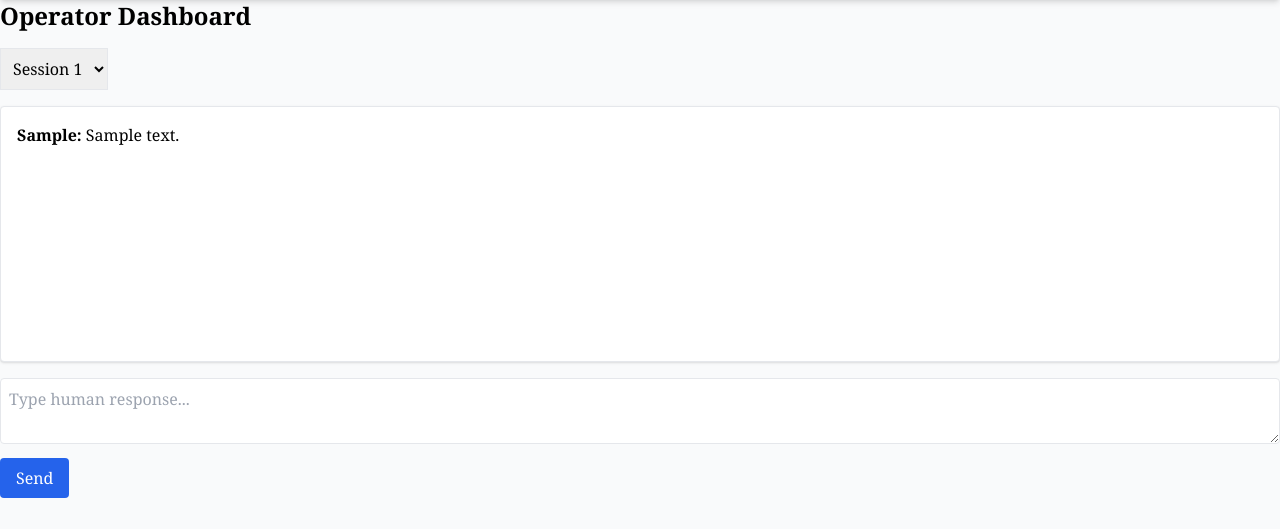
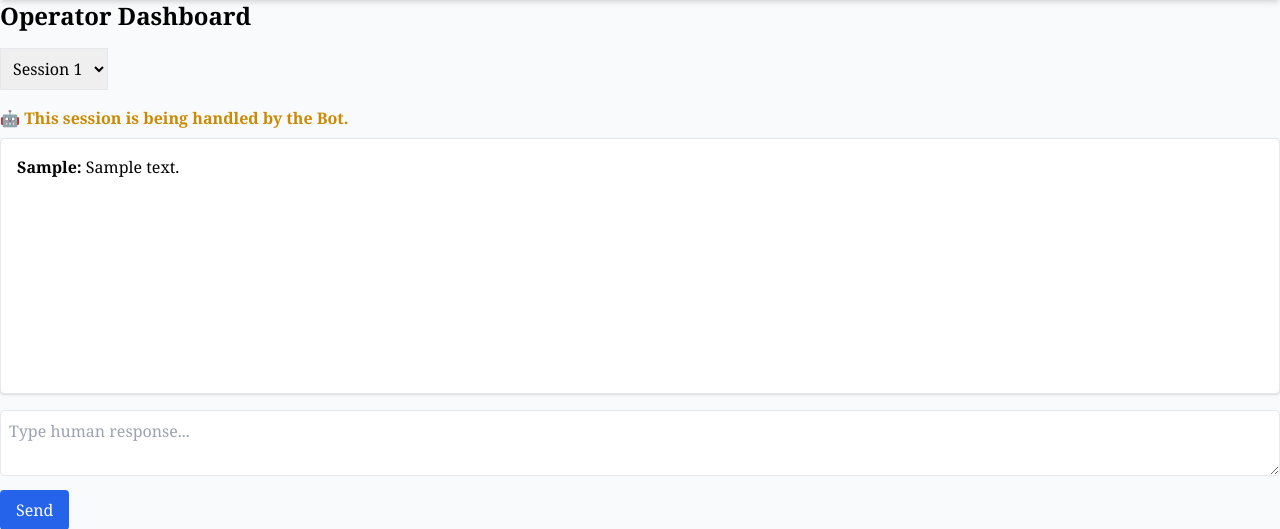
Before and after one commit to TediSina/TrinityChat, a Django app: page /dashboard/ in a window 1280 px wide. Shown: the part 64-593 px from the top of the page. Run offline with Django 5.2, Linux system fonts and the light colour scheme; tables that the repository leaves empty hold one stand-in row (values such as "Sample post"); data that the repository does not hold is empty; some libraries are stand-ins or nearby versions.

Commit message:
Show session status in dashboard.html.

```diff
--- a/chat/templates/chat/dashboard.html
+++ b/chat/templates/chat/dashboard.html
@@ -9,6 +9,14 @@
       {% endfor %}
     </select>
   </form>
+
+  <p id="session-status" class="font-semibold mb-2">
+    {% if is_human %}
+      <span class="text-green-600">🧑‍💻 This session is currently in Human Mode.</span>
+    {% else %}
+      <span class="text-yellow-600">🤖 This session is being handled by the Bot.</span>
+    {% endif %}
+  </p>
 
   <div id="chat-box" class="border p-4 h-64 overflow-y-scroll mb-4 bg-white rounded shadow" data-session-id="{{ current }}">
     {% for message in messages %}
@@ -24,6 +32,8 @@
 
   <script>
     const chatBox = document.getElementById("chat-box");
+    const sessionId = chatBox.dataset.sessionId;
+    const sessionStatus = document.getElementById("session-status");
 
     function fetchChatHistory(sessionId) {
       fetch("/get_chat_history/", {
@@ -44,11 +54,29 @@
       });
     }
 
-    const sessionId = chatBox.dataset.sessionId;
+    function fetchSessionStatus(sessionId) {
+      fetch("/get_session_status/", {
+        method: "POST",
+        headers: {
+          "Content-Type": "application/json",
+          "X-CSRFToken": "{{ csrf_token }}"
+        },
+        body: JSON.stringify({ session_id: sessionId })
+      })
+      .then(res => res.json())
+      .then(data => {
+        if (data.is_human) {
+          sessionStatus.innerHTML = '<span class="text-green-600">🧑‍💻 This session is currently in Human Mode.</span>';
+        } else {
+          sessionStatus.innerHTML = '<span class="text-yellow-600">🤖 This session is being handled by the Bot.</span>';
+        }
+      });
+    }
 
     if (sessionId) {
       setInterval(() => {
         fetchChatHistory(sessionId);
+        fetchSessionStatus(sessionId);
       }, 2000);
     }
   </script>
--- a/chat/views.py
+++ b/chat/views.py
@@ -112,6 +112,11 @@ def operator_dashboard(request):
     session_id = request.GET.get("session", sessions[0] if sessions else None)
     messages = ChatMessage.objects.filter(session_id=session_id).order_by("timestamp") if session_id else []
 
+    is_human = False
+    if session_id:
+        chat_session = ChatSession.objects.filter(session_id=session_id).first()
+        is_human = chat_session.is_human if chat_session else False
+
     if request.method == "POST":
         reply = request.POST.get("reply")
         session_id = request.GET.get("session")
@@ -119,7 +124,12 @@ def operator_dashboard(request):
             ChatMessage.objects.create(sender="human", message=reply, session_id=session_id)
             ChatSession.objects.update_or_create(session_id=session_id, defaults={"is_human": True})
 
-    return render(request, "chat/dashboard.html", {"messages": messages, "sessions": sessions, "current": session_id})
+    return render(request, "chat/dashboard.html", {
+        "messages": messages,
+        "sessions": sessions,
+        "current": session_id,
+        "is_human": is_human,
+    })
 
 
 @csrf_exempt
@@ -147,3 +157,13 @@ def get_chat_history(request):
             return JsonResponse({"error": str(e)}, status=500)
 
     return JsonResponse({"error": "Only POST method allowed"}, status=405)
+
+
+@csrf_exempt
+def get_session_status(request):
+    if request.method == "POST":
+        data = json.loads(request.body)
+        session_id = data.get("session_id")
+        session = ChatSession.objects.filter(session_id=session_id).first()
+        is_human = session.is_human if session else False
+        return JsonResponse({"is_human": is_human})
```
